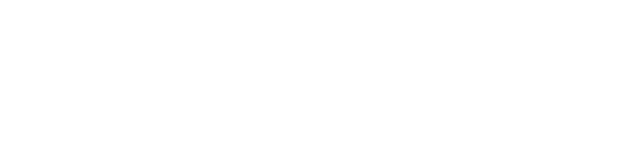
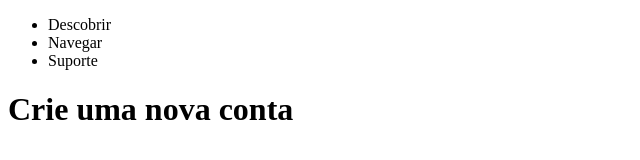
Before and after one commit to gabrielsrandrade/PhantomGamesTCC, a plain HTML site: page front-end/login.html in a window 1280 px wide. Shown: the whole page, without its empty margins (0-640 px from the left). Drawn offline with Linux system fonts and the light colour scheme.

Commit message:
Add files via upload
Construção do estilo da tela de login

```diff
--- a/front-end/login.html
+++ b/front-end/login.html
@@ -1,16 +1,31 @@
 <!DOCTYPE html>
 <html lang="en">
+
 <head>
     <meta charset="UTF-8">
     <meta name="viewport" content="width=device-width, initial-scale=1.0">
     <title>Login</title>
 </head>
+
 <body>
 
     <div class="card_login">
 
+        <nav>
+            <ul>
+                <li>Descobrir</li>
+                <li>Navegar</li>
+                <li>Suporte</li>
+            </ul>
+        </nav>
+
+        <header>
+            <h1>Crie uma nova conta</h1>
+
+        </header>
 
     </div>
 
 </body>
+
 </html>
--- /dev/null
+++ b/front-end/styles/login.css
@@ -0,0 +1,26 @@
+.card_login {
+    display: flex;
+    max-width: 60%;
+    max-height: 50%;
+    border-radius: 10%;
+    background-color: black;
+
+    ul {
+        background-color: rgb(255, 255, 255);
+        display: flex;
+        flex-direction: row;
+        justify-content: flex-start;
+        align-items: center;
+    }
+
+    li {
+        color: white;
+        font-size: medium;
+
+    }
+
+    h1 {
+      color: white;
+      font-size: medium;
+    }
+}
```
